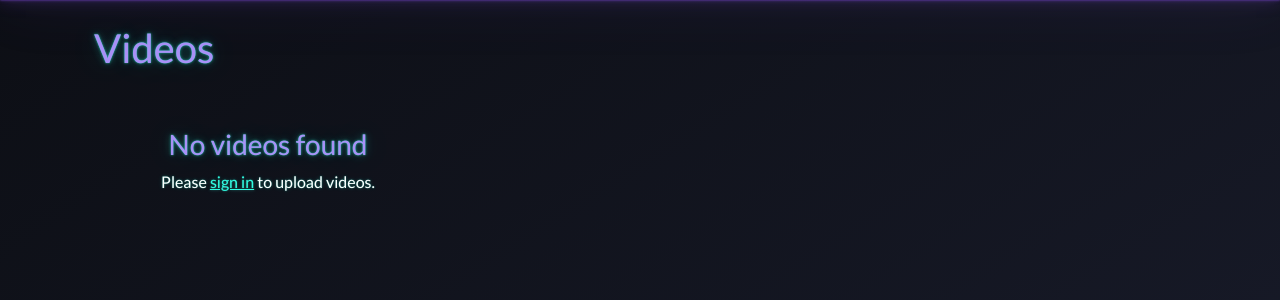
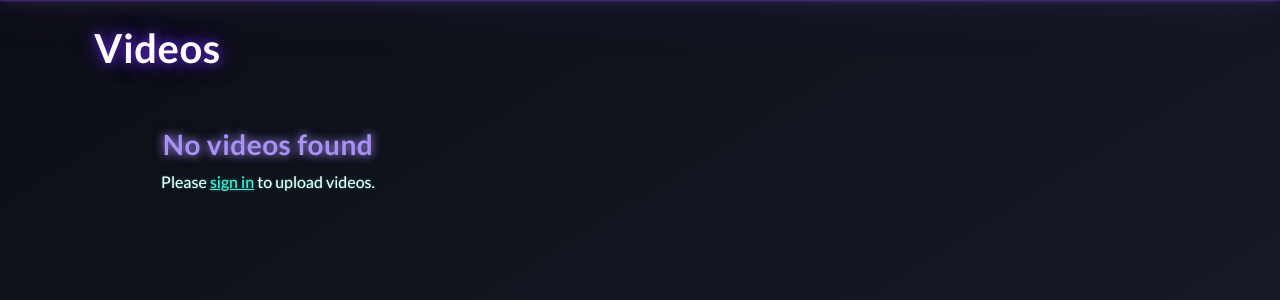
Before and after one commit to leethobbit/dance-forge, a Django app: page /videos/ in a window 1280 px wide. Shown: the part 56-356 px from the top of the page. Run offline with Django 5.2, Linux system fonts and the light colour scheme; data that the repository does not hold is empty; parts of the project's set-up code (start-up, migrations or seed data) failed here and were passed over; some libraries are stand-ins or nearby versions.

Commit message:
Fix theming across site

```diff
--- a/dance_forge/static/css/project.css
+++ b/dance_forge/static/css/project.css
@@ -105,13 +105,31 @@
   color: #fff;
 }
 
+/* Heading styles */
 h1,
 h2,
 h3,
 h4,
 h5,
 h6 {
+  color: #f773ea;
+  /* Bright neon pink */
+  text-shadow: 0 0 10px rgba(247, 115, 234, 0.7),
+    0 0 15px rgba(247, 115, 234, 0.5),
+    0 0 20px rgba(247, 115, 234, 0.3);
+  font-weight: 600;
+  letter-spacing: 0.5px;
+}
+
+/* Secondary headings */
+h3,
+h4,
+h5,
+h6 {
   color: #a991f7;
+  /* Keeping purple for secondary headings */
+  text-shadow: 0 0 8px rgba(169, 145, 247, 0.7),
+    0 0 12px rgba(169, 145, 247, 0.5);
 }
 
 /* Improve card text readability */
--- a/videos/templates/videos/partials/video_list_content.html
+++ b/videos/templates/videos/partials/video_list_content.html
@@ -1,6 +1,6 @@
 <div class="container mt-4">
   <div class="d-flex justify-content-between align-items-center mb-4">
-    <h1>Videos</h1>
+    <h1 class="text-glow">Videos</h1>
     {% if user.is_authenticated %}
     <a href="{% url 'video_create' %}" class="btn btn-primary">Upload Video</a>
     {% endif %}
--- a/videos/templates/videos/video_detail.html
+++ b/videos/templates/videos/video_detail.html
@@ -25,7 +25,7 @@
     <div class="col-md-4">
       <div class="card">
         <div class="card-body">
-          <h1 class="card-title">{{ video.title }}</h1>
+          <h1 class="card-title text-glow">{{ video.title }}</h1>
           <p class="text-muted">
             Uploaded by {{ video.owner.username }} on {{ video.created_at|date:"F j, Y" }}
           </p>
```
